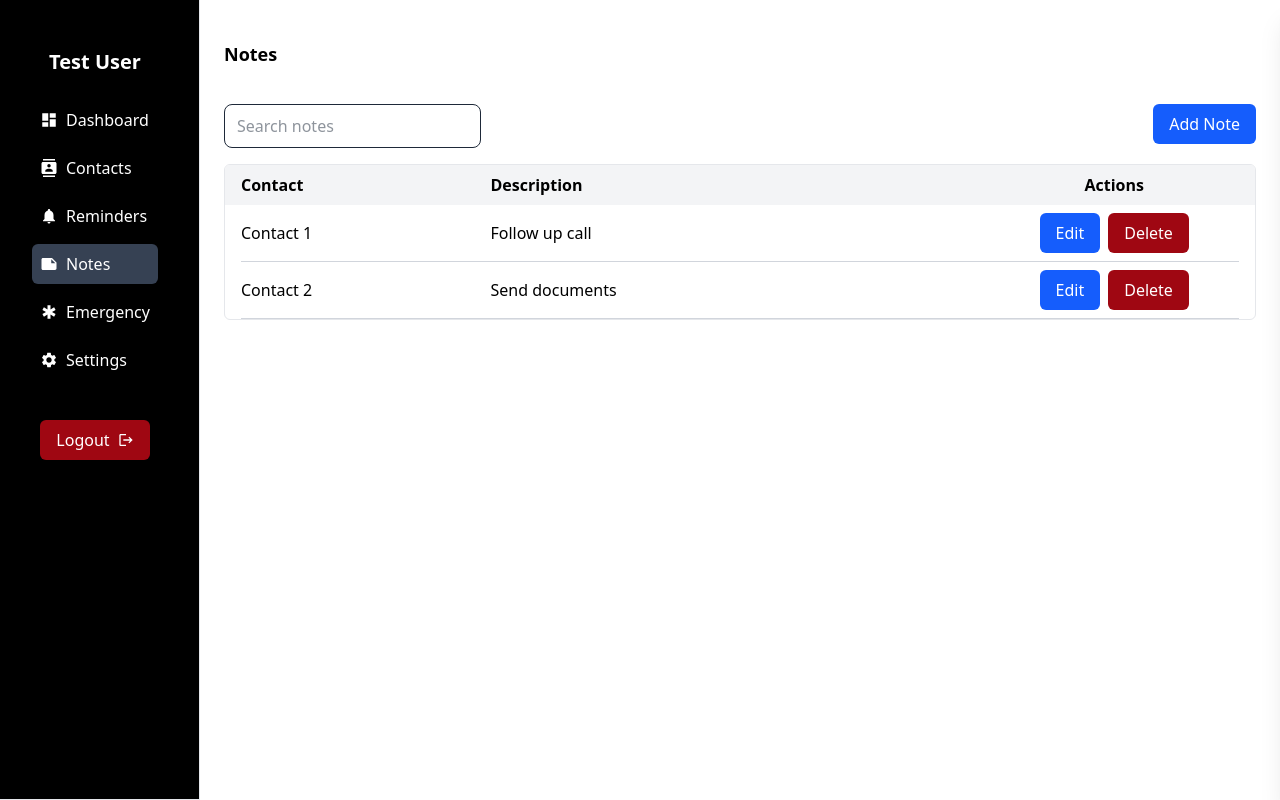
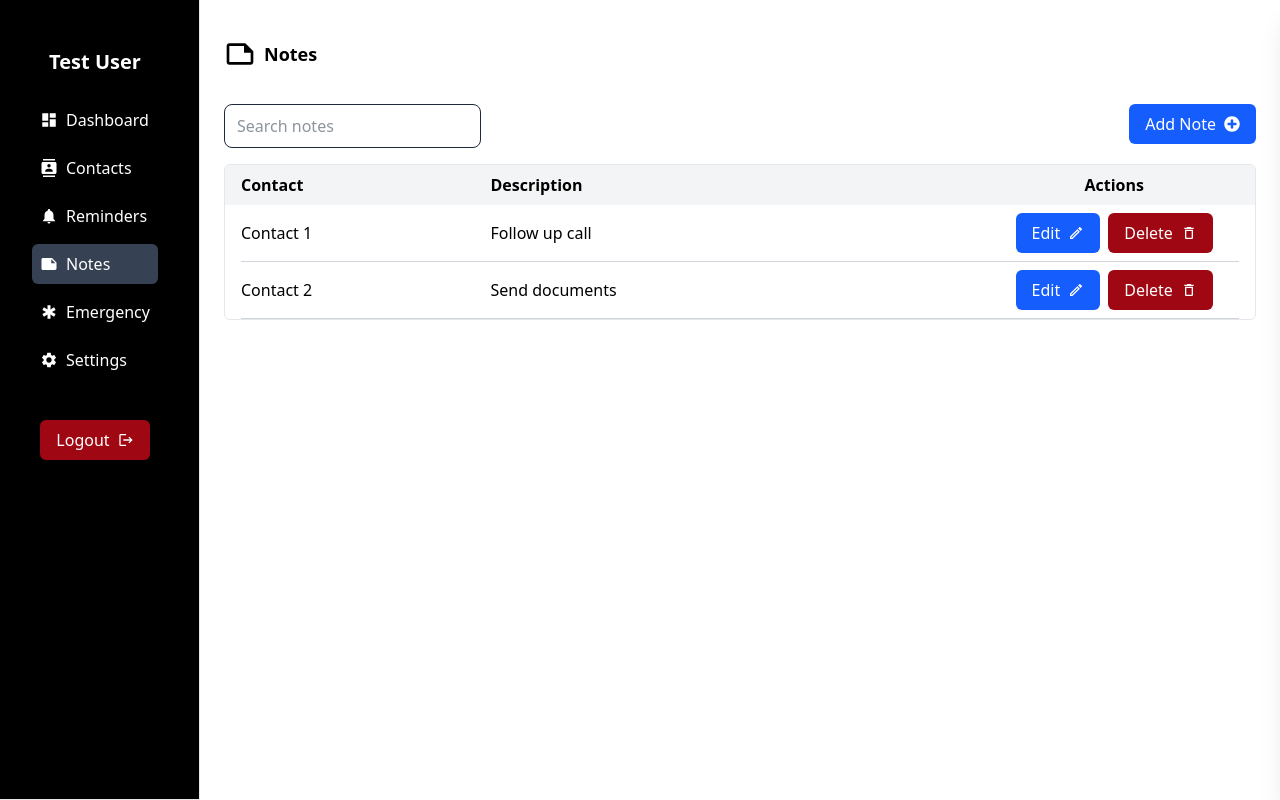
Before and after one commit to sushant2051/FypTesting, a React (Vite) app: page /notes in a window 1280 px wide. Built offline with nearby package versions, Linux system fonts and the light colour scheme.

Commit message:
update a note section

```diff
--- a/src/features/notes/Notes.tsx
+++ b/src/features/notes/Notes.tsx
@@ -2,8 +2,21 @@ import React, { useState } from "react";
 import z from "zod";
 import { Button } from "../../components/Button";
 import { IoArrowBack } from "react-icons/io5";
+import { FaPlusCircle } from "react-icons/fa";
+import { MdDeleteOutline } from "react-icons/md";
+import { MdOutlineEdit } from "react-icons/md";
+import { FaCheck } from "react-icons/fa";
+import { MdCancel } from "react-icons/md";
+import { MdOutlineNote } from "react-icons/md";
 import { NoteSchema, type NoteType } from "./validation/notes.validation";
 import { InputField } from "../../components/InputFiled";
+import MotionWrapper from "../../components/animation/MotionWrapper";
+import {
+  blurIn,
+  combo,
+  rotateIn,
+  scaleIn,
+} from "../../components/animation/Variants";
 
 const mockContacts = [
   { id: 1, name: "Contact 1" },
@@ -134,13 +147,22 @@ const Notes = () => {
     <div className="p-6 w-full flex flex-col gap-4">
       {!showForm ? (
         <>
+          <div className="flex items-center gap-2">
+            <MdOutlineNote className="h-8 w-8" />
             <h2 className="text-lg font-bold py-4">Notes</h2>
+          </div>
           <div className="flex justify-between items-center">
+            <MotionWrapper variants={scaleIn}>
               <InputField
                 placeholder="Search notes"
                 onChange={(e) => setSearchValue(e.target.value)}
               />
-            <Button label="Add Note" onClick={handleAddNote} />
+            </MotionWrapper>
+            <MotionWrapper variants={blurIn}>
+              <Button label="Add Note" onClick={handleAddNote}>
+                <FaPlusCircle />
+              </Button>
+            </MotionWrapper>
           </div>
 
           <div className="border border-gray-200 rounded-md overflow-hidden">
@@ -152,18 +174,24 @@ const Notes = () => {
 
             {filteredNotes.map((note) => (
               <div key={note.id}>
+                <MotionWrapper variants={rotateIn}>
                   <div className="flex px-4 py-2 items-center">
                     <span className="w-1/4">{note.contactName}</span>
                     <span className="w-1/2">{note.description}</span>
                     <span className="w-1/4 flex justify-center gap-2">
-                    <Button label="Edit" onClick={() => handleEdit(note)} />
+                      <Button label="Edit" onClick={() => handleEdit(note)}>
+                        <MdOutlineEdit />
+                      </Button>
                       <Button
                         label="Delete"
                         variant="secondary"
                         onClick={() => handleDelete(note.id)}
-                    />
+                      >
+                        <MdDeleteOutline />
+                      </Button>
                     </span>
                   </div>
+                </MotionWrapper>
                 <hr className="border-gray-300 mx-4" />
               </div>
             ))}
@@ -174,6 +202,7 @@ const Notes = () => {
           </div>
         </>
       ) : (
+        <MotionWrapper variants={combo}>
           <form
             onSubmit={handleSubmit}
             className="flex flex-col gap-4 border border-gray-200 rounded-md p-4"
@@ -226,14 +255,19 @@ const Notes = () => {
             <Button
               type="submit"
               label={editingNote ? "Update Note" : "Save Note"}
-          />
+            >
+              <FaCheck />
+            </Button>
             <Button
               variant="outline"
               onClick={handleResetForm}
               type="reset"
               label="Cancel"
-          />
+            >
+              <MdCancel />
+            </Button>
           </form>
+        </MotionWrapper>
       )}
     </div>
   );
```
Lines whose indentation alone changed are shown as unchanged.
